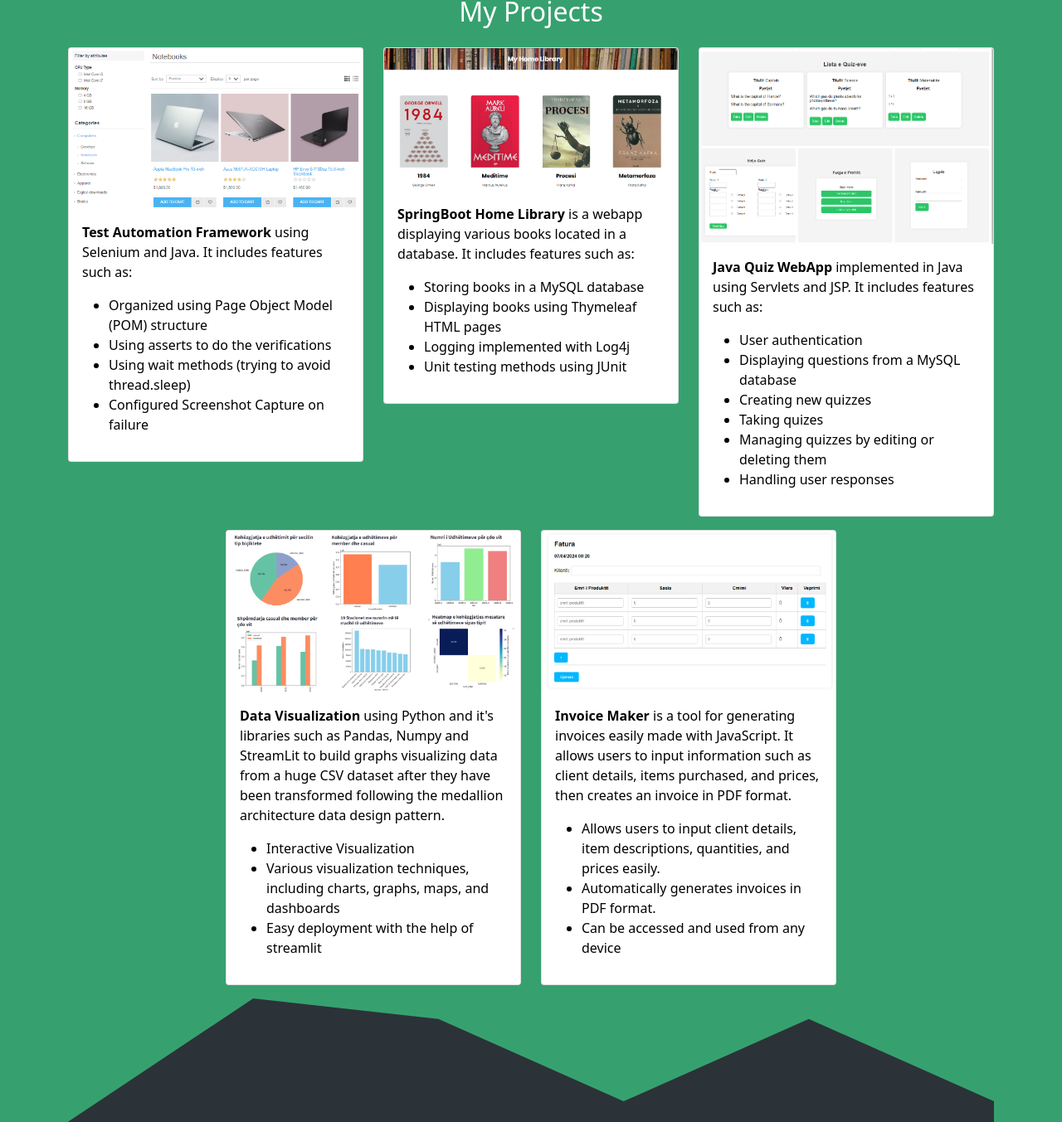
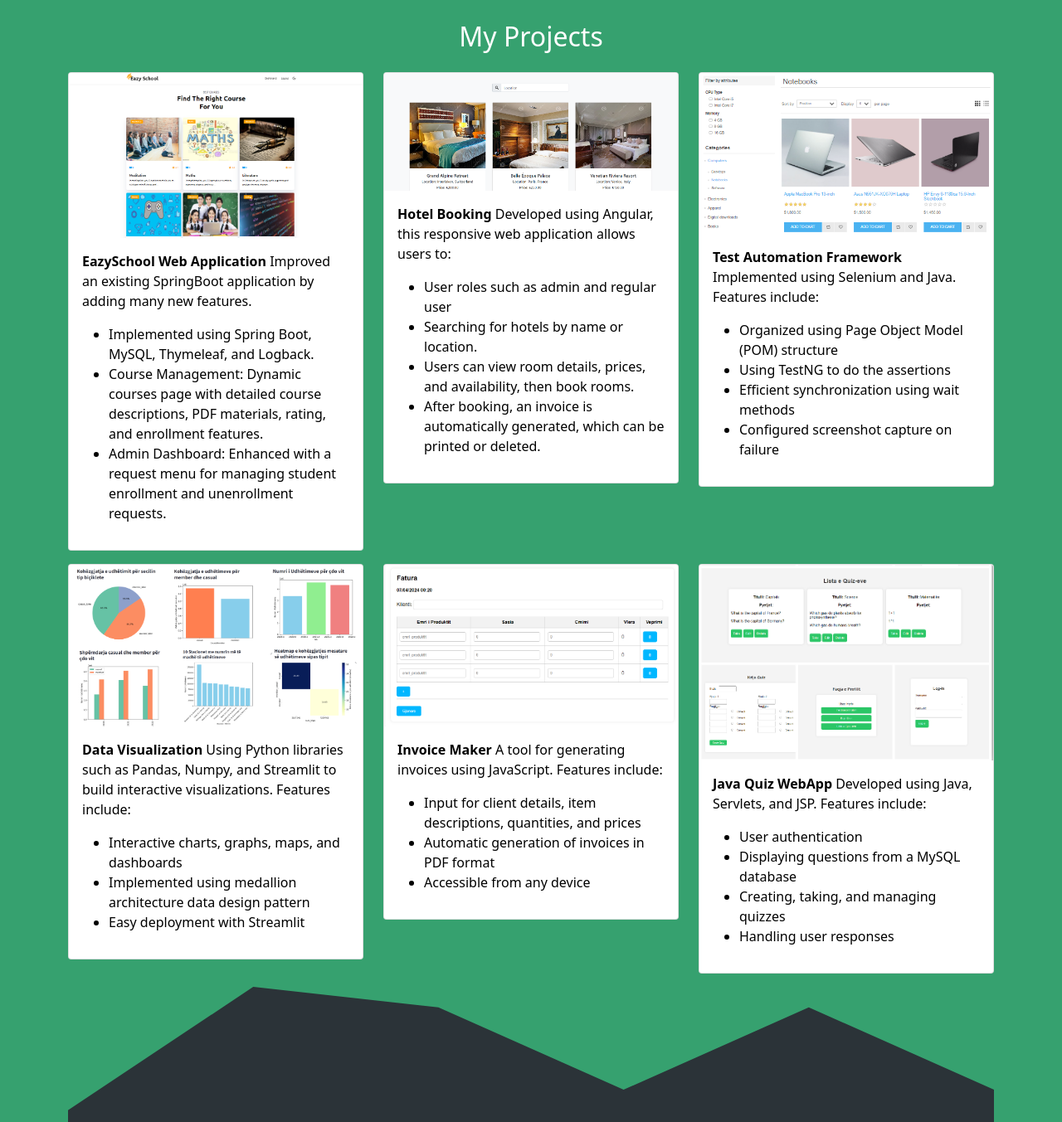
Before and after one commit to MarioMuco/MarioMuco.github.io, a plain HTML site: page index.html in a window 1280 px wide. Shown: the part 887-2240 px from the top of the page at 83% size. Drawn offline with nearby package versions, Linux system fonts and the light colour scheme.

Commit message:
added new projects

```diff
--- a/index.html
+++ b/index.html
@@ -85,13 +85,14 @@
       </div>
       <div class="row justify-content-center fs-5 text-center">
         <div class="col-md-5">
-          <p  style="color: white;"  >Graduate student with a Bachelor’s degree in Electronics Engineering, currently pursuing a Master's
-            degree in Software Engineering. A dedicated and quick learner with a passion for technology. </p>
+          <p  style="color: white;">Graduate student with a Master's degree in Software Engineering.
+		  Skilled in Java technologies such as SpringBoot as well as Angular and Python,
+		  with experience in web development, test automation and data visualization.
+		 </p>
         </div>
         <div class="col-md-5">
-          <p style="color: white;"     >Eager to
-            leverage my engineering background and ongoing software engineering education to contribute to
-            innovative projects and embrace the dynamic world of software development.</p>
+          <p style="color: white;"> Good analytical skills and problem-solving abilities. Eager to leverage
+		  my technical expertise to contribute to innovative software development projects.</p>
         </div>
       </div>
     </div>
@@ -113,18 +114,36 @@
       <div class="row justify-content-center">
 
 
-<div class="col-md-4 mb-3">
+
+ <div class="col-md-4 mb-3">
           <div class="card">
-            <a href="https://github.com/MarioMuco/Test_Automation_Selenium" target="_blank"> <img src="./Projects/4.png" class="card-img-top" alt="gem1" /> </a>
+            <a href="https://github.com/MarioMuco/Eazy_School_SpringBoot_WebApp" target="_blank"> <img src="./Projects/7.png" class="card-img-top" alt="gem1" /> </a>
             <div class="card-body">
-              <p style="color: black;" class="card-text"><strong>Test Automation Framework</strong>
-                using Selenium and Java.
-                It includes features such as:
+              <p style="color: black;" class="card-text"><strong>EazySchool Web Application</strong>
+               Improved an existing SpringBoot application by adding many new features.
                 <ul>
-                    <li>Organized using Page Object Model (POM) structure</li>
-                    <li>Using asserts to do the verifications</li>
-                    <li>Using wait methods (trying to avoid thread.sleep)</li>
-                    <li>Configured Screenshot Capture on failure</li>
+					<li>Implemented using Spring Boot, MySQL, Thymeleaf, and Logback.</li>
+                    <li>Course Management: Dynamic courses page with detailed course descriptions,
+						PDF materials, rating, and enrollment features.</li>
+                    <li>Admin Dashboard: Enhanced with a request menu for managing student
+						enrollment and unenrollment requests.</li>
+                </ul>
+            </p>
+            </div>
+          </div>
+        </div>
+
+	       <div class="col-md-4 mb-3">
+          <div class="card">
+            <a href="https://github.com/MarioMuco/Angular_Hotel_Booking" target="_blank"> <img src="./Projects/6.png" class="card-img-top" alt="gem1" /> </a>
+            <div class="card-body">
+              <p style="color: black;" class="card-text"><strong>Hotel Booking</strong>
+                Developed using Angular, this responsive web application allows users to:
+                <ul>
+                    <li>User roles such as admin and regular user</li>
+                    <li>Searching for hotels by name or location.</li>
+                    <li>Users can view room details, prices, and availability, then book rooms.</li>
+                    <li>After booking, an invoice is automatically generated, which can be printed or deleted.</li>
                 </ul>
             </p>
             </div>
@@ -132,6 +151,24 @@
         </div>
 
 
+<div class="col-md-4 mb-3">
+          <div class="card">
+            <a href="https://github.com/MarioMuco/Test_Automation_Selenium" target="_blank"> <img src="./Projects/4.png" class="card-img-top" alt="gem1" /> </a>
+            <div class="card-body">
+              <p style="color: black;" class="card-text"><strong>Test Automation Framework</strong>
+                Implemented using Selenium and Java. Features include:
+                <ul>
+                    <li>Organized using Page Object Model (POM) structure</li>
+                    <li>Using TestNG to do the assertions</li>
+                    <li>Efficient synchronization using wait methods</li>
+                    <li>Configured screenshot capture on failure</li>
+                </ul>
+            </p>
+            </div>
+          </div>
+        </div>
+
+<!--
 <div class="col-md-4 mb-3">
           <div class="card">
             <a href="https://github.com/MarioMuco/HomeLibrary/tree/master" target="_blank"> <img src="./Projects/5.png" class="card-img-top" alt="gem1" /> </a>
@@ -149,47 +186,7 @@
             </div>
           </div>
         </div>
-
-		<!--
-
-	       <div class="col-md-4 mb-3">
-          <div class="card">
-            <a href="https://github.com/MarioMuco/Angular_Hotel_Booking" target="_blank"> <img src="./Projects/6.png" class="card-img-top" alt="gem1" /> </a>
-            <div class="card-body">
-              <p style="color: black;" class="card-text"><strong>Hotel Booking</strong>
-                site implemented in Angular.
-                It includes features such as:
-                <ul>
-                    <li>User roles such as admin and regular user</li>
-                    <li>Easy hotel booking</li>
-                    <li>Automatic ticket generation</li>
-                    <li>Reservation cancellation</li>
-                    <li>Responsive design for various screen sizes</li>
-                </ul>
-            </p>
-            </div>
-          </div>
-        </div>
-	      -->
-        <div class="col-md-4 mb-3">
-          <div class="card">
-            <a href="https://github.com/MarioMuco/Java_Quiz_Servlet" target="_blank"> <img src="./Projects/1.png" class="card-img-top" alt="gem1" /> </a>
-            <div class="card-body">
-              <p style="color: black;" class="card-text"><strong>Java Quiz WebApp</strong>
-                implemented in Java using Servlets and JSP.
-                It includes features such as:
-                <ul>
-                    <li>User authentication</li>
-                    <li>Displaying questions from a MySQL database</li>
-                    <li>Creating new quizzes</li>
-                    <li>Taking quizes</li>
-                    <li>Managing quizzes by editing or deleting them</li>
-                    <li>Handling user responses</li>
-                </ul>
-            </p>
-            </div>
-          </div>
-        </div>
+		-->
 
 
         <div class="col-md-4 mb-3">
@@ -197,12 +194,12 @@
            <a href="https://github.com/MarioMuco/Data-Vizualization-StreamLit" target="_blank"> <img src="./Projects/2.png" class="card-img-top" alt="gem1" /> </a>
             <div class="card-body">
               <p class="card-text"><strong>Data Visualization</strong>
-               using Python and it's libraries such as Pandas, Numpy and StreamLit to build graphs visualizing
-                data from a huge CSV dataset after they have been transformed following the medallion architecture data design pattern.
+               Using Python libraries such as Pandas, Numpy, and Streamlit to build interactive visualizations.
+			   Features include:
                 <ul>
-                  <li>Interactive Visualization</li>
-                  <li>Various visualization techniques, including charts, graphs, maps, and dashboards</li>
-                  <li>Easy deployment with the help of streamlit </li>
+                  <li>Interactive charts, graphs, maps, and dashboards</li>
+                  <li>Implemented using medallion architecture data design pattern</li>
+                  <li>Easy deployment with Streamlit</li>
               </ul>
               </p>
             </div>
@@ -215,18 +212,35 @@
            <a href="https://github.com/MarioMuco/Invoice_Maker" target="_blank"> <img src="./Projects/3.png" class="card-img-top" alt="gem1" /> </a>
             <div class="card-body">
               <p class="card-text"><strong>Invoice Maker </strong>
-                is a tool for generating invoices easily made with JavaScript.
-                 It allows users to input information such as client details,
-                 items purchased, and prices, then creates an invoice in PDF format.
+               A tool for generating invoices using JavaScript. Features include:
                 <ul>
-                  <li>Allows users to input client details, item descriptions, quantities, and prices easily.</li>
-                  <li>Automatically generates invoices in PDF format.</li>
-                  <li>Can be accessed and used from any device </li>
+                  <li>Input for client details, item descriptions, quantities, and prices</li>
+                  <li>Automatic generation of invoices in PDF format</li>
+                  <li>Accessible from any device</li>
               </ul>
               </p>
             </div>
           </div>
         </div>
+
+
+		<div class="col-md-4 mb-3">
+          <div class="card">
+            <a href="https://github.com/MarioMuco/Java_Quiz_Servlet" target="_blank"> <img src="./Projects/1.png" class="card-img-top" alt="gem1" /> </a>
+            <div class="card-body">
+              <p style="color: black;" class="card-text"><strong>Java Quiz WebApp</strong>
+                Developed using Java, Servlets, and JSP. Features include:
+                <ul>
+                    <li>User authentication</li>
+                    <li>Displaying questions from a MySQL database</li>
+                    <li>Creating, taking, and managing quizzes</li>
+                    <li>Handling user responses</li>
+                </ul>
+            </p>
+            </div>
+          </div>
+        </div>
+
 
 
 
```
Also changed, not shown: Projects/6.png (added), Projects/7.png (added).
